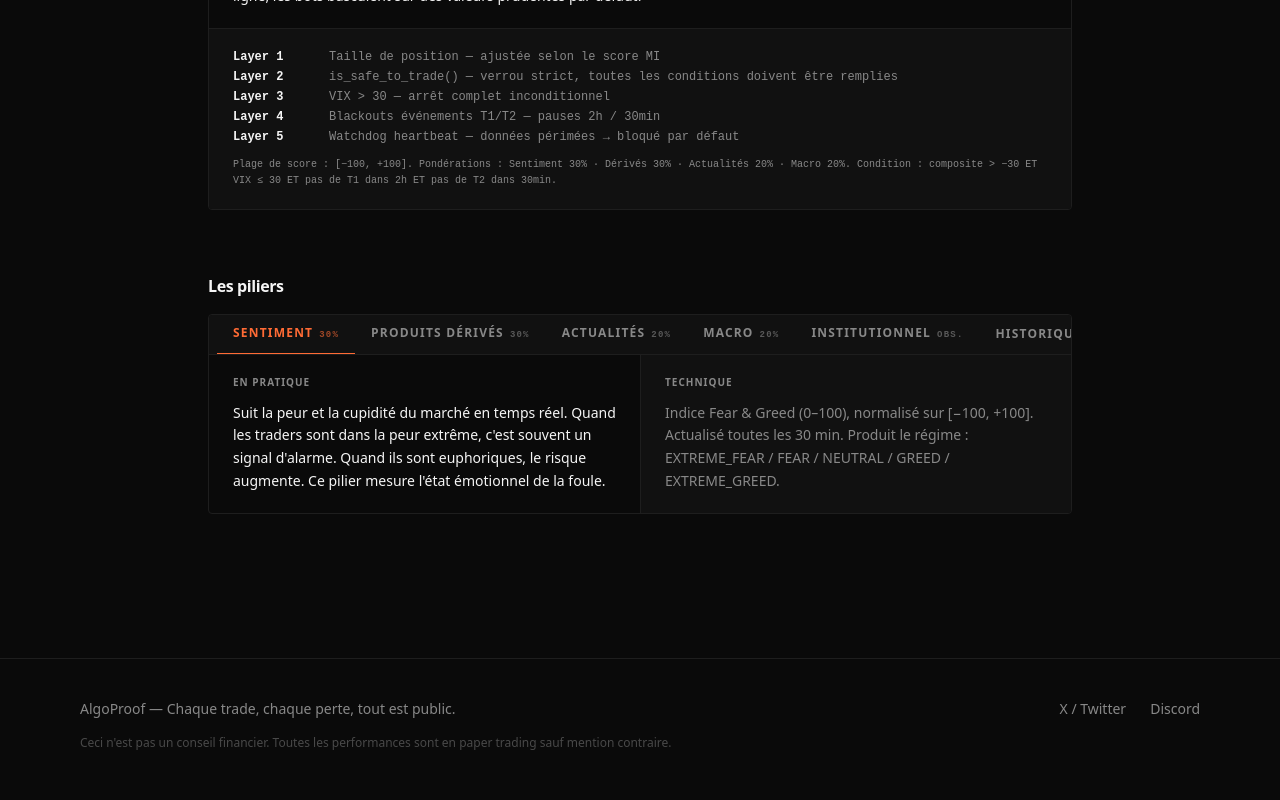
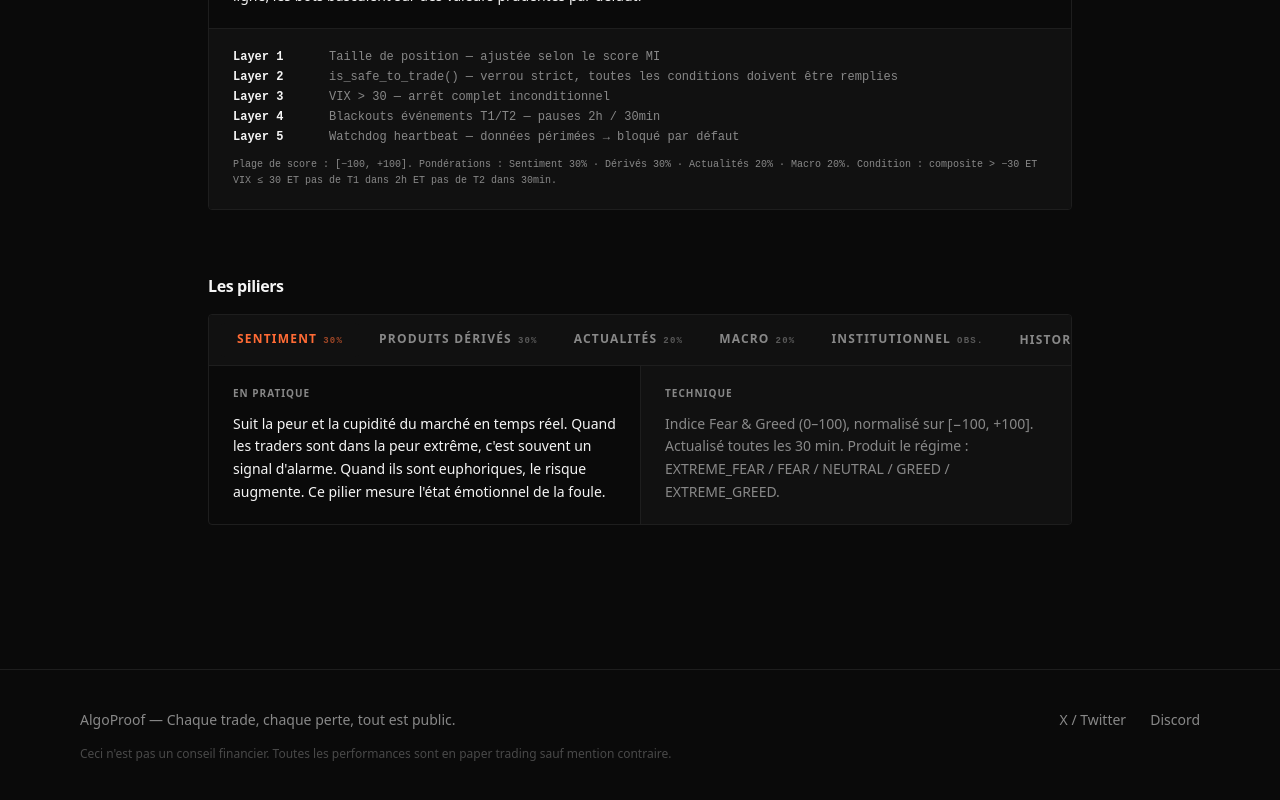
Before and after one commit to Tosmahdess/algoproof, a Next.js app: page /intelligence in a window 1280 px wide. Shown: the part 1028-1828 px from the top of the page. Built offline with nearby package versions, Linux system fonts and the light colour scheme; no server answers; the database is empty.

Commit message:
fix(intelligence): pillar tabs — remove underline, use background highlight

```diff
--- a/src/components/MiPillarsSection.tsx
+++ b/src/components/MiPillarsSection.tsx
@@ -18,11 +18,11 @@ interface Props {
   changelogs: BotChangelog[]
 }
 
-const TAB_STYLE = (active: boolean, color?: string) =>
-  `px-4 py-2.5 text-xs font-semibold tracking-widest uppercase border-b-2 -mb-px transition-colors whitespace-nowrap ${
+const TAB_STYLE = (active: boolean) =>
+  `px-4 py-2 text-xs font-semibold tracking-widest uppercase rounded transition-colors whitespace-nowrap ${
     active
-      ? 'border-current'
-      : 'text-muted border-transparent hover:text-foreground'
+      ? 'bg-card text-foreground'
+      : 'text-muted hover:text-foreground'
   }`
 
 export default function MiPillarsSection({ pillars, changelogs }: Props) {
@@ -35,13 +35,13 @@ export default function MiPillarsSection({ pillars, changelogs }: Props) {
     <div className="rounded border border-border overflow-hidden">
 
       {/* Tab bar */}
-      <div className="flex items-center gap-0 border-b border-border overflow-x-auto bg-card px-2">
+      <div className="flex items-center gap-1 overflow-x-auto bg-card px-3 py-2 border-b border-border">
         {pillars.map(p => (
           <button
             key={p.id}
             onClick={() => setActive(p.id)}
             className={TAB_STYLE(active === p.id)}
-            style={{ color: active === p.id ? p.color : undefined }}
+            style={active === p.id ? { color: p.color } : undefined}
           >
             <span>{p.label}</span>
             <span className="ml-1.5 text-[9px] opacity-60 font-mono">{p.weight}</span>
@@ -50,7 +50,7 @@ export default function MiPillarsSection({ pillars, changelogs }: Props) {
         <button
           onClick={() => setActive('changelog')}
           className={TAB_STYLE(active === 'changelog')}
-          style={{ color: active === 'changelog' ? '#ff6b35' : undefined }}
+          style={active === 'changelog' ? { color: '#ff6b35' } : undefined}
         >
           Historique
           {changelogs.length > 0 && (
```
